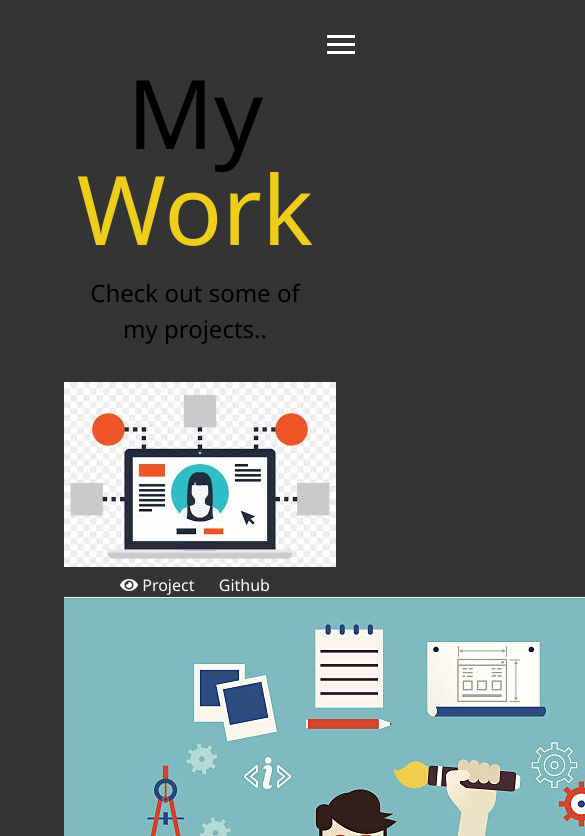
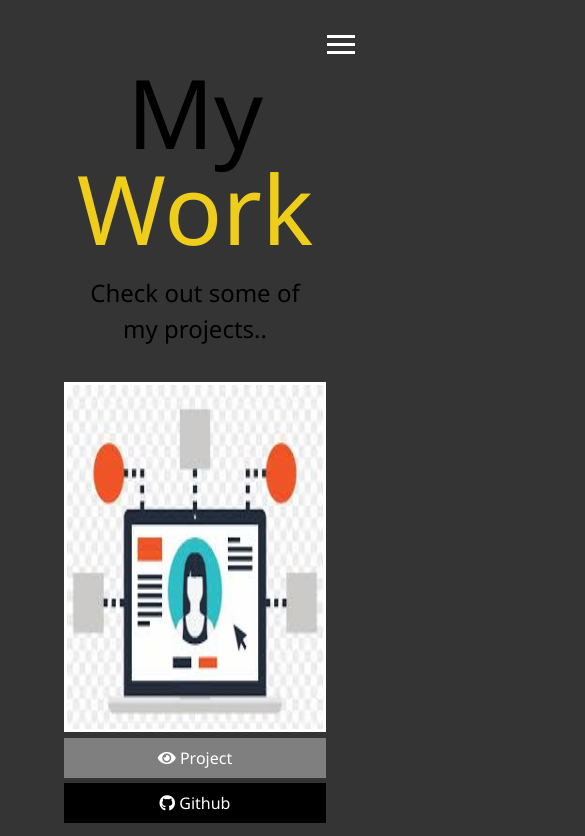
Before and after one commit to zaidsaeed/zaid-saeed-portfolio, a website: page dist/work.html in a window 390 px wide. Shown: the top 836 px of the page, 585 px wide, since content can reach past the window. Drawn offline with Linux system fonts and the light colour scheme; files whose address does not match are found by name.

Commit message:
made my work page responsive and added generic contact me page copy

```diff
--- a/scss/_mobile.scss
+++ b/scss/_mobile.scss
@@ -1,8 +1,14 @@
 //Widescreen
 @include mediaXl {
+  .projects {
+    grid-template-columns: repeat(4, 1fr);
+  }
 }
 
 @include mediaLg {
+  .projects {
+    grid-template-columns: repeat(3, 1fr);
+  }
 }
 
 @include mediaMd {
@@ -48,10 +54,18 @@
     grid-template-areas: "bioimage" "bio" "job1" "job2" "job3";
     grid-template-columns: 1fr;
   }
+
+  .projects {
+    grid-template-columns: repeat(2, 1fr);
+  }
 }
 
 @include mediaSm {
   main#home h1 {
     margin-top: 10vh;
   }
+
+  .projects {
+    grid-template-columns: 1fr;
+  }
 }
--- a/scss/main.scss
+++ b/scss/main.scss
@@ -105,6 +105,47 @@ main {
   }
 }
 
+//Work / Projects
+.projects {
+  display: grid;
+  grid-gap: 0.7rem;
+  grid-template-columns: repeat(3, 1fr);
+  img {
+    width: 100%;
+    height: 350px;
+    border: 3px #fff solid;
+    &:hover {
+      opacity: 0.5;
+      border-color: $secondary-color;
+      @include easeOut;
+    }
+  }
+}
+
+//Button Styles
+.btn {
+  display: block;
+  padding: 0.5rem 1rem;
+  border: 0;
+  margin-bottom: 0.3rem;
+
+  &:hover {
+    background: $secondary-color;
+    color: $secondary-color;
+  }
+}
+
+.btn-dark {
+  @extend .btn;
+  background: #000;
+  color: #fff;
+}
+
+.btn-light {
+  @extend .btn;
+  background: #7f7f7f;
+}
+
 #main-footer {
   text-align: center;
   padding: 1rem;
```
Also changed, not shown: dist/contact.html (added), dist/css/main.css, dist/work.html.
